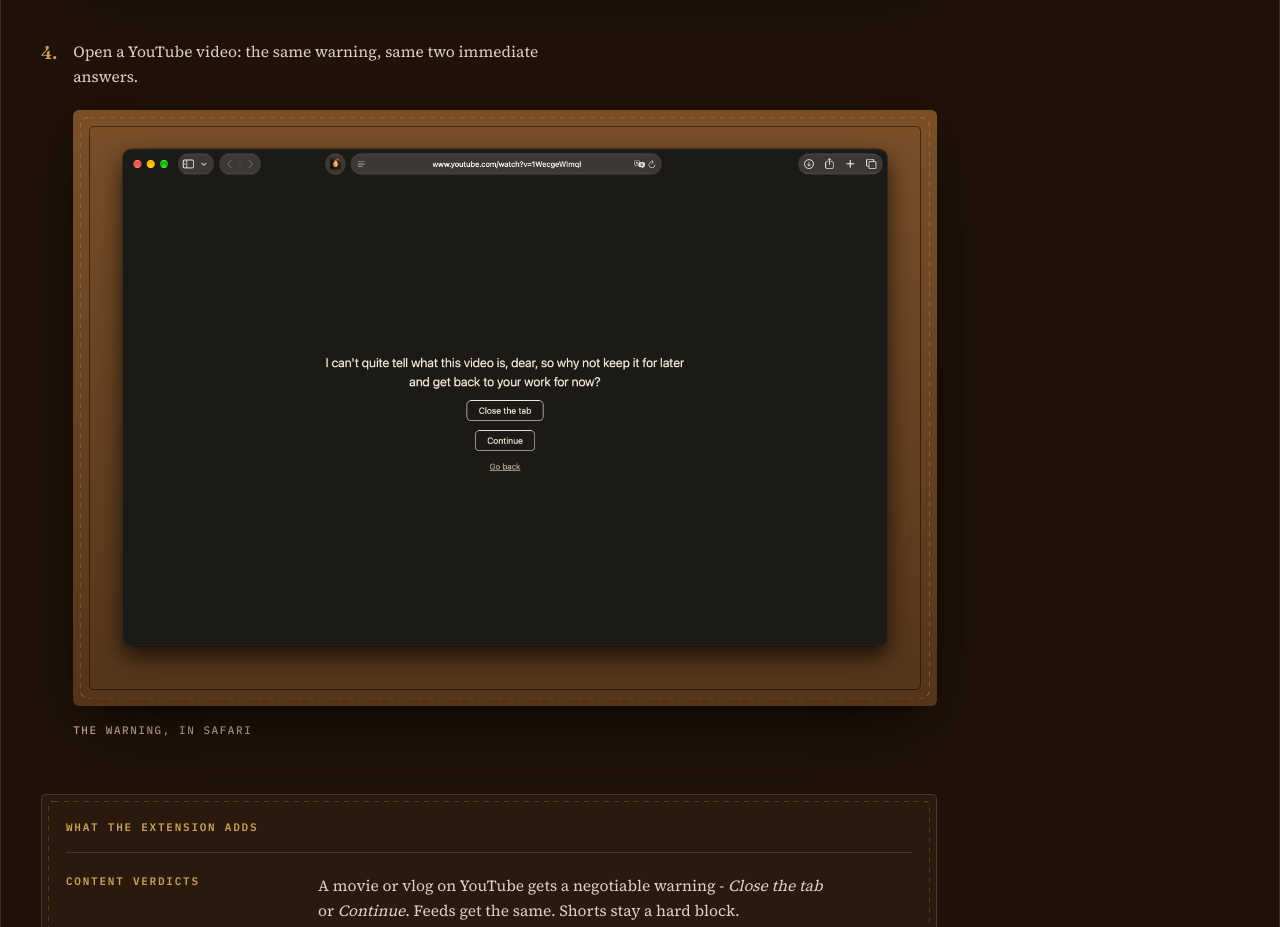
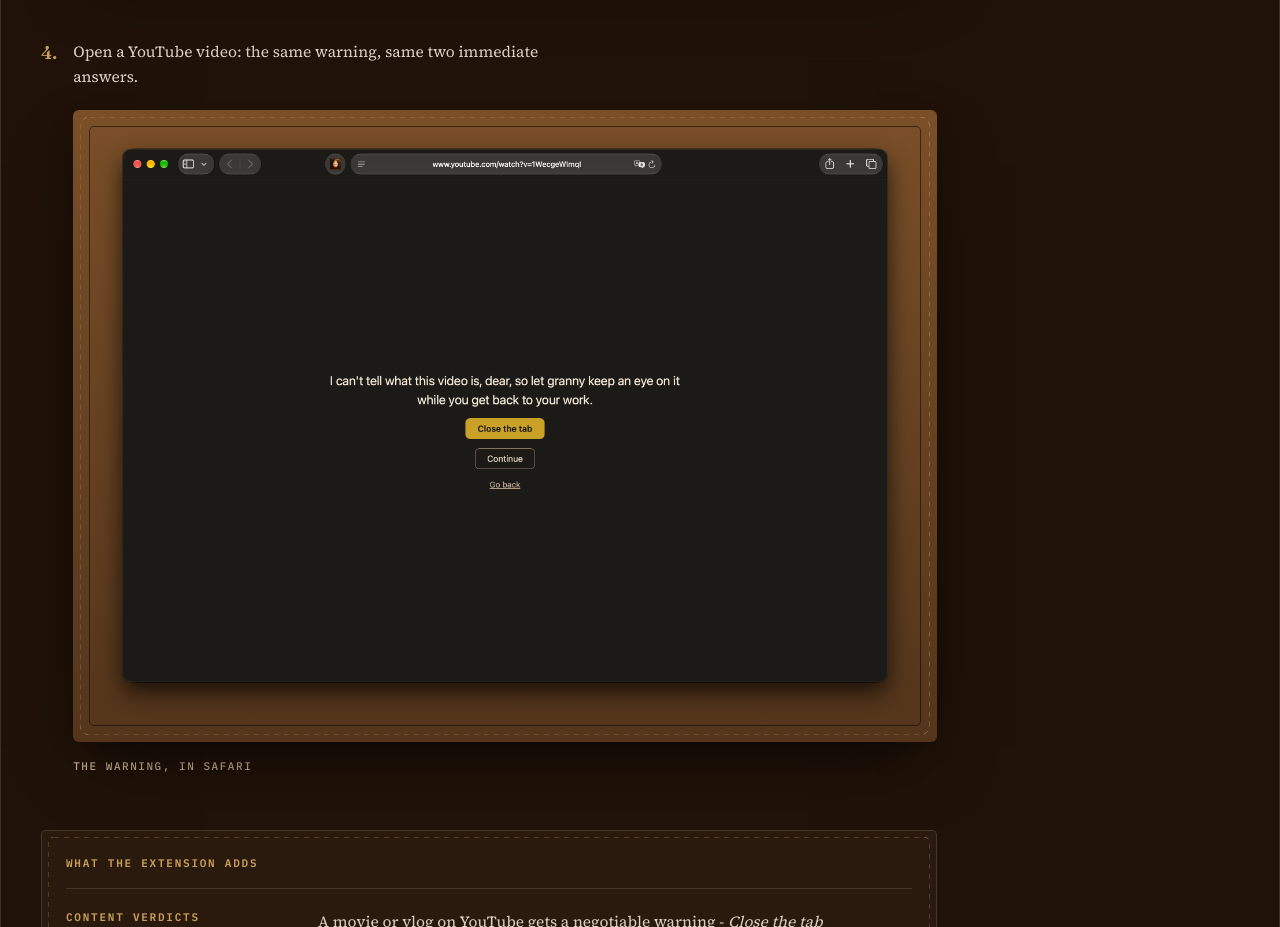
Before and after one commit to HappyVoxel/granny-landing, a Next.js app: page /blog/install-extension in a window 1280 px wide. Shown: the part 5400-6327 px from the top of the page. Built offline with nearby package versions, Linux system fonts and the light colour scheme.

Commit message:
docs(blog): refresh the warn screenshots for the new button weights

```diff
--- a/app/blog/install-extension/page.tsx
+++ b/app/blog/install-extension/page.tsx
@@ -251,7 +251,7 @@
                     alt="The granny warning on a YouTube video in Safari"
                     caption="The warning, in Safari"
                     width={2872}
-                    height={1946}
+                    height={2070}
                   />
                 </Step>
               </ol>
```
Also changed, not shown: public/guide/chrome-warn.png, public/guide/safari-warn.png.
